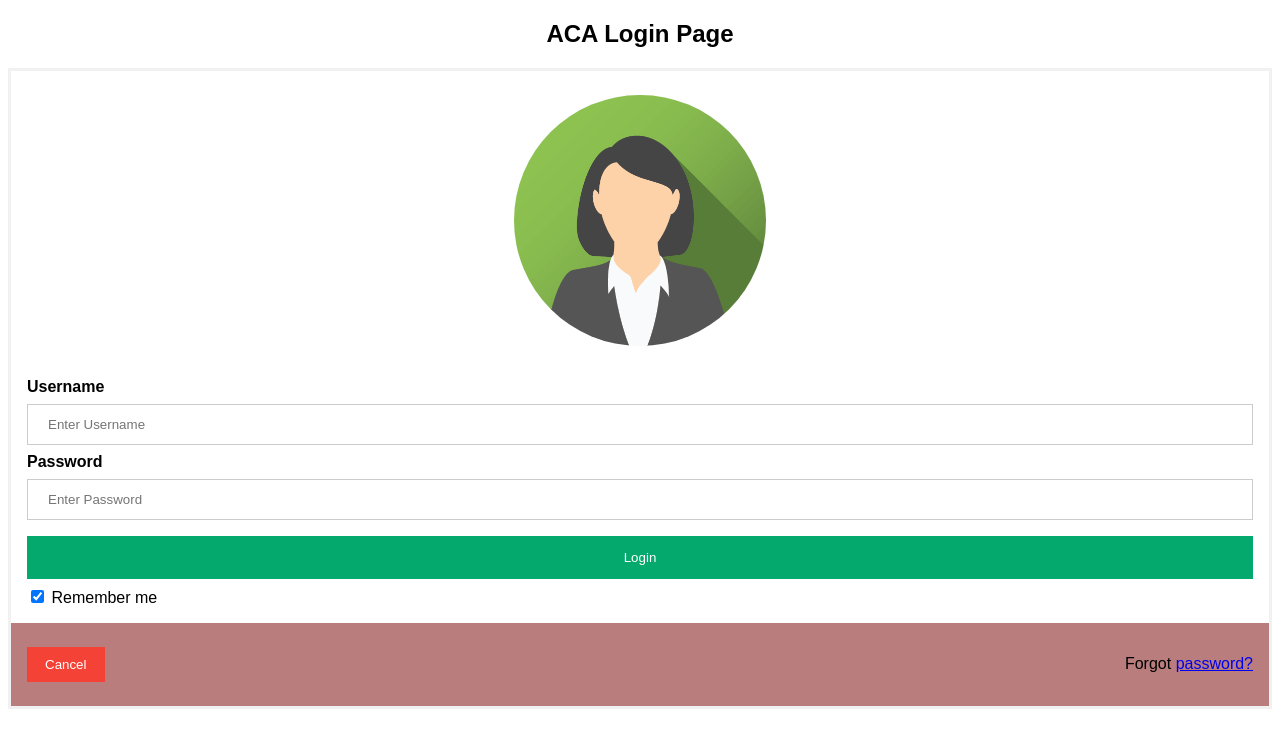
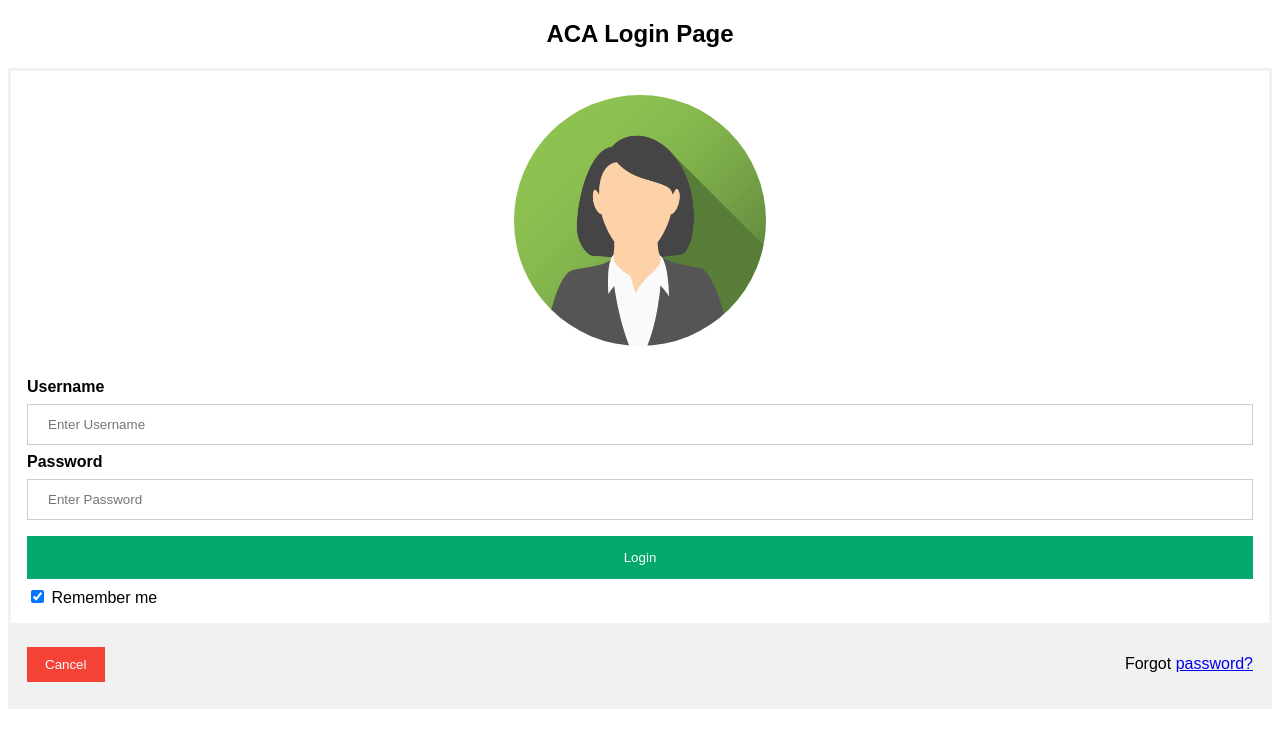
Before and after one commit to deekshithk-github/Project-2507, a plain HTML site: page index.html in a window 1280 px wide. Drawn offline with Linux system fonts and the light colour scheme.

Commit message:
Update index.html

```diff
--- a/index.html
+++ b/index.html
@@ -88,7 +88,7 @@ span.psw {
     </label>
   </div>
 
-  <div class="container" style="background-color:#b97d7d">
+  <div class="container" style="background-color:#f1f1f1">
     <button type="button" class="cancelbtn">Cancel</button>
     <span class="psw">Forgot <a href="#">password?</a></span>
   </div>
```
